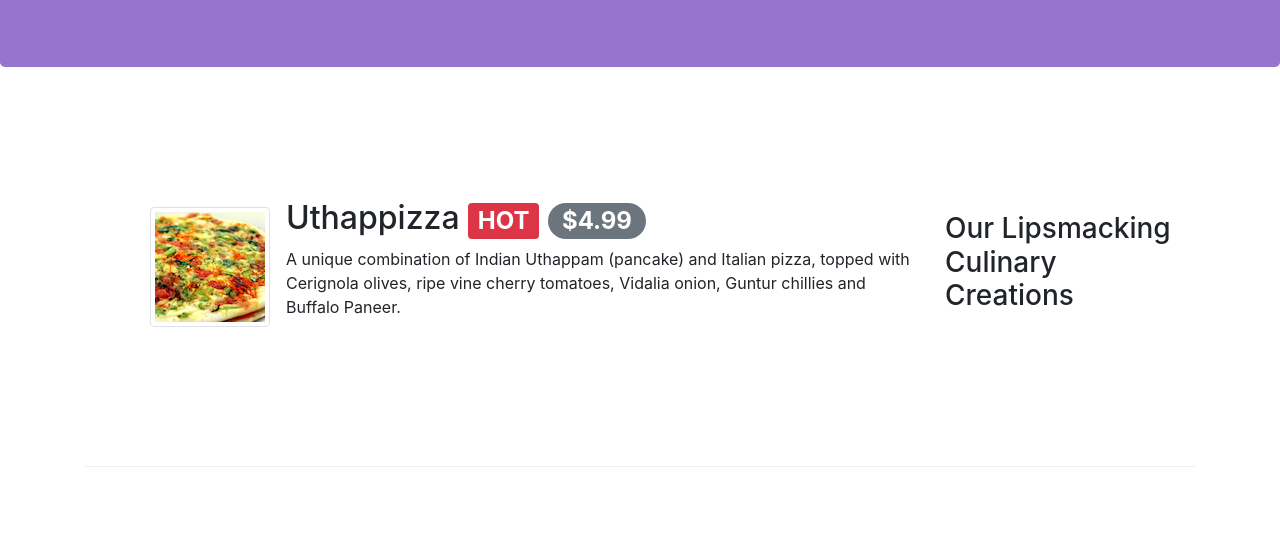
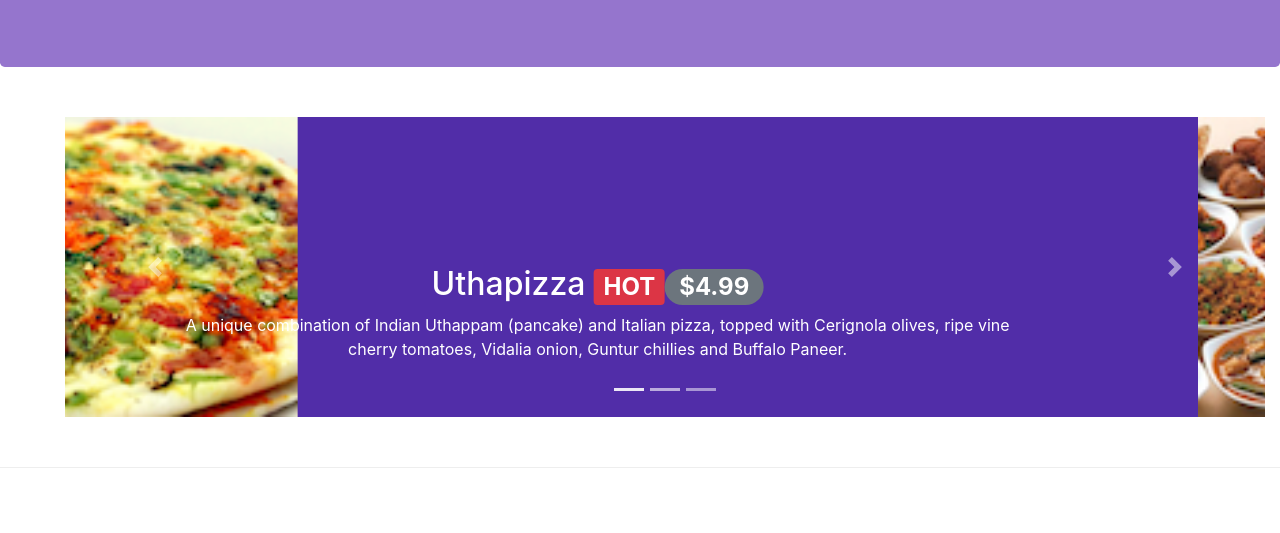
Before and after one commit to ciube/bootstrap-site-starter, a plain HTML site: page index.html in a window 1280 px wide. Shown: the part 267-800 px from the top of the page. Drawn offline with nearby package versions, Linux system fonts and the light colour scheme.

Commit message:
Carousel

```diff
--- a/css/style.css
+++ b/css/style.css
@@ -39,6 +39,21 @@ body {
     padding: 10px;
 }
 
+.carousel {
+    background:#512DA8;
+}
+
+.carousel-item {
+  height: 300px;
+}
+
+.carousel-item img {
+    position: absolute;
+    top: 0;
+    left: 0;
+    min-height: 300px;
+}
+
 address {
     font-size: 80%;
     margin: 0px;
--- a/index.html
+++ b/index.html
@@ -162,6 +162,93 @@
       </div>
     </header>
 
+    <div class="row row-content">
+      <div class="col">
+        <div id="mycarousel" class="carousel slide" data-ride="carousel">
+          <div class="carousel-inner" role="listbox">
+            <div class="carousel-item active">
+              <img
+                src="img/uthappizza.png"
+                alt="Uthapizza"
+                class="d-block img-fluid"
+              />
+              <div class="carousel-caption d-none d-md-block">
+                <h2>
+                  Uthapizza <span class="badge badge-danger">HOT</span
+                  ><span class="badge badge-pill badge-secondary">$4.99</span>
+                </h2>
+                <p class="d-none d-sm-block">
+                  A unique combination of Indian Uthappam (pancake) and Italian
+                  pizza, topped with Cerignola olives, ripe vine cherry
+                  tomatoes, Vidalia onion, Guntur chillies and Buffalo Paneer.
+                </p>
+              </div>
+            </div>
+            <div class="carousel-item">
+              <img
+                class="d-block img-fluid"
+                src="img/buffet.png"
+                alt="Buffet"
+              />
+              <div class="carousel-caption d-none d-md-block">
+                <h2>
+                  Weekend Grand Buffet
+                  <span class="badge badge-danger">NEW</span>
+                </h2>
+                <p class="d-none d-sm-block">
+                  Featuring mouthwatering combinations with a choice of five
+                  different salads, six enticing appetizers, six main entrees
+                  and five choicest desserts. Free flowing bubbly and soft
+                  drinks. All for just $19.99 per person
+                </p>
+              </div>
+            </div>
+            <div class="carousel-item">
+              <img
+                class="d-block img-fluid"
+                src="img/alberto.png"
+                alt="Alberto Somayaa"
+              />
+              <div class="carousel-caption d-none d-md-block">
+                <h2>Alberto Somayya</h2>
+                <h4>Executive Chef</h4>
+                <p class="d-none d-sm-block">
+                  Award winning three-star Michelin chef with wide International
+                  experience having worked closely with whos-who in the culinary
+                  world, he specializes in creating mouthwatering Indo-Italian
+                  fusion experiences.
+                </p>
+              </div>
+            </div>
+            <ol class="carousel-indicators">
+              <li
+                data-target="#mycarousel"
+                data-slide-to="0"
+                class="active"
+              ></li>
+              <li data-target="#mycarousel" data-slide-to="1"></li>
+              <li data-target="#mycarousel" data-slide-to="2"></li>
+            </ol>
+            <a
+              class="carousel-control-prev"
+              href="#mycarousel"
+              role="button"
+              data-slide="prev"
+            >
+              <span class="carousel-control-prev-icon"></span>
+            </a>
+            <a
+              class="carousel-control-next"
+              href="#mycarousel"
+              role="button"
+              data-slide="next"
+            >
+              <span class="carousel-control-next-icon"></span>
+            </a>
+          </div>
+        </div>
+      </div>
+    </div>
     <div class="container">
       <div class="row row-content align-items-center">
         <div class="col-12 col-sm-4 order-sm-last col-md-3">
```
